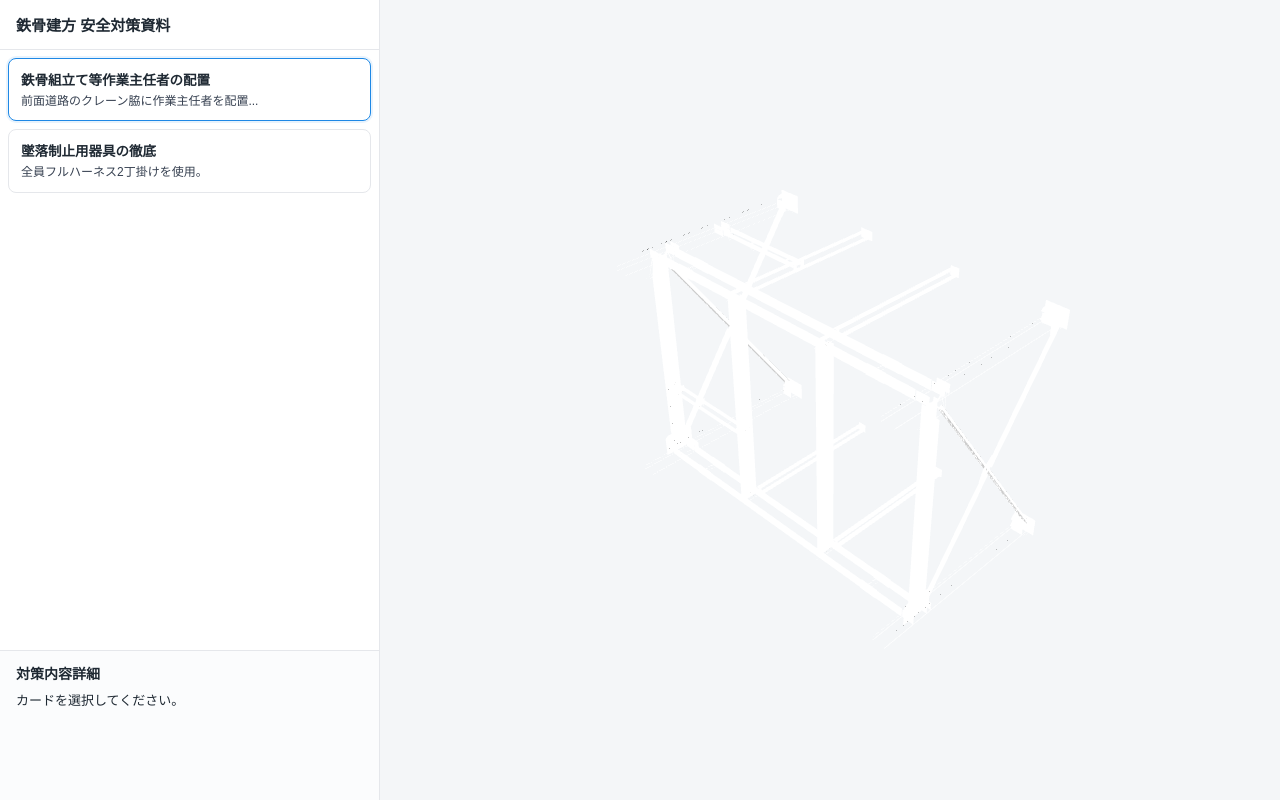
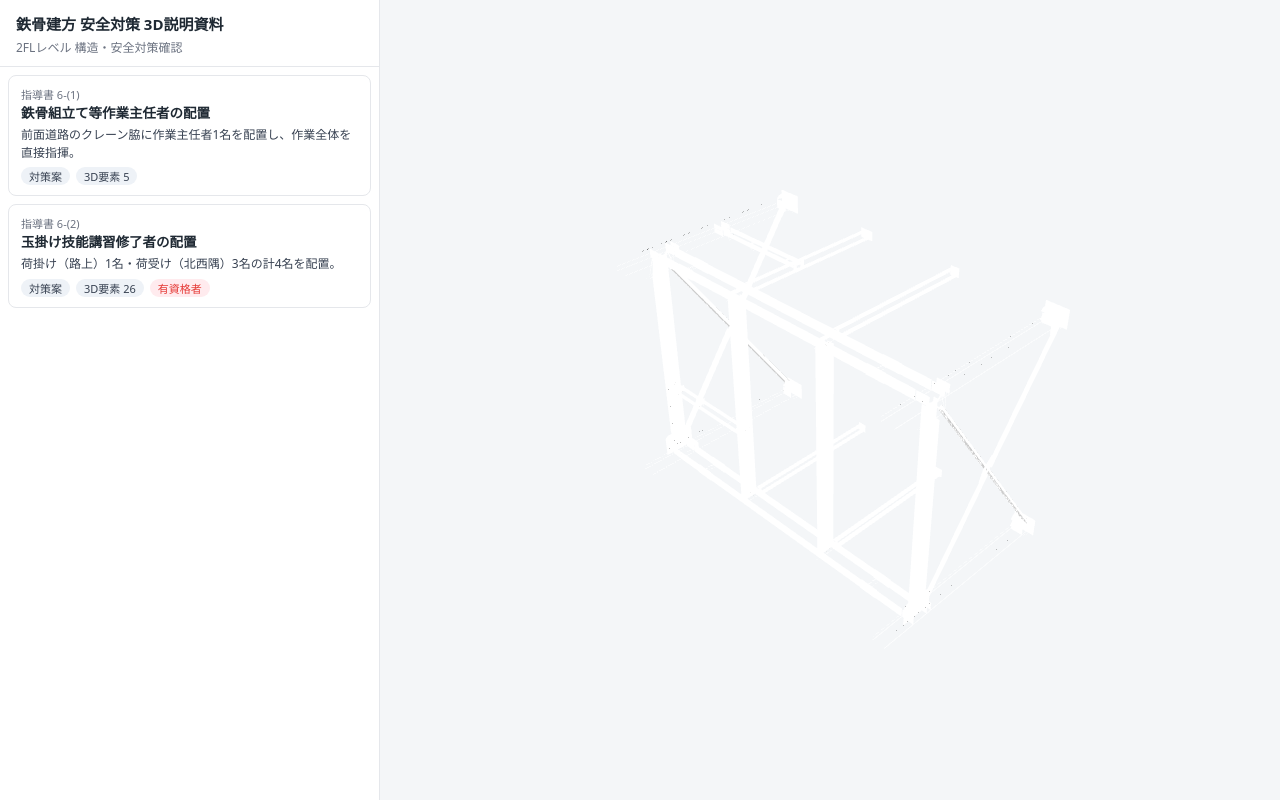
Before and after one commit to sugamiolin-code/simulation3, a plain HTML site: page index.html in a window 1280 px wide. Drawn offline with nearby package versions, Linux system fonts and the light colour scheme; animation ran at ten frames a second.

Commit message:
Update index.html

```diff
--- a/index.html
+++ b/index.html
@@ -5,24 +5,136 @@
     <meta name="viewport" content="width=device-width, initial-scale=1">
     <title>鉄骨建方 安全対策 3D説明資料</title>
     <style>
-        :root{--bg:#f4f6f8;--panel:#ffffff;--ink:#1f2933;--muted:#6b7280;--line:#e5e7eb;--accent:#1e88e5;}
-        *{box-sizing:border-box}
-        html,body{margin:0;height:100%;overflow:hidden;font-family:"Yu Gothic UI",sans-serif;color:var(--ink);background:var(--bg);font-size:14px}
-        #app{display:grid;grid-template-columns:380px 1fr;grid-template-rows:100vh;height:100vh}
-        #side{background:var(--panel);border-right:1px solid var(--line);display:flex;flex-direction:column;height:100vh}
-        #side header{padding:14px 16px 10px;border-bottom:1px solid var(--line)}
-        #side header h1{font-size:15px;margin:0 0 4px}
-        #issues{overflow:auto;flex:1;padding:8px}
-        .card{border:1px solid var(--line);border-radius:8px;padding:10px 12px;margin:0 0 8px;cursor:pointer;background:#fff}
-        .card.active{border-color:var(--accent);box-shadow:0 0 0 2px rgba(30,136,229,.1)}
-        .card .ttl{font-weight:700;font-size:13.5px;margin-bottom:4px}
-        .card .sum{font-size:12px;color:#374151;line-height:1.45}
-        #detail{border-top:1px solid var(--line);padding:12px 16px;background:#fbfcfd;min-height:150px}
-        #detail h2{font-size:14px;margin:0 0 8px}
-        .detail-content{font-size:13px;line-height:1.6}
-        #main{position:relative;background:#eee}
-        #view{width:100%;height:100%}
+        :root {
+            --bg: #f4f6f8;
+            --panel: #ffffff;
+            --ink: #1f2933;
+            --muted: #6b7280;
+            --line: #e5e7eb;
+            --accent: #1e88e5;
+            --accent2: #e53935;
+        }
+
+        * {
+            box-sizing: border-box;
+        }
+
+        html, body {
+            margin: 0;
+            height: 100%;
+            overflow: hidden;
+            /* 提供されたフォント設定を統合 */
+            font-family: "Yu Gothic UI", "Meiryo", "Hiragino Sans", "Noto Sans JP", system-ui, sans-serif;
+            color: var(--ink);
+            background: var(--bg);
+            font-size: 14px;
+        }
+
+        #app {
+            display: grid;
+            grid-template-columns: 380px 1fr;
+            grid-template-rows: 100vh;
+            height: 100vh;
+        }
+
+        #side {
+            background: var(--panel);
+            border-right: 1px solid var(--line);
+            display: flex;
+            flex-direction: column;
+            height: 100vh;
+            overflow: hidden;
+        }
+
+        #side header {
+            padding: 14px 16px 10px;
+            border-bottom: 1px solid var(--line);
+        }
+
+        #side header h1 {
+            font-size: 15px;
+            margin: 0 0 4px;
+            line-height: 1.35;
+        }
+
+        #side header .sub {
+            font-size: 12px;
+            color: var(--muted);
+        }
+
+        #issues {
+            overflow: auto;
+            flex: 1;
+            padding: 8px;
+        }
+
+        /* カードデザイン */
+        .card {
+            border: 1px solid var(--line);
+            border-radius: 8px;
+            padding: 10px 12px;
+            margin: 0 0 8px;
+            background: #fff;
+            cursor: pointer;
+            transition: box-shadow .15s;
+        }
+
+        .card:hover {
+            box-shadow: 0 2px 8px rgba(0,0,0,.08);
+        }
+
+        .card .src {
+            font-size: 11px;
+            color: var(--muted);
+            margin-bottom: 2px;
+        }
+
+        .card .ttl {
+            font-weight: 700;
+            font-size: 13.5px;
+            margin: 0 0 4px;
+            line-height: 1.35;
+        }
+
+        .card .sum {
+            font-size: 12px;
+            color: #374151;
+            line-height: 1.45;
+            margin-bottom: 6px;
+        }
+
+        .meta {
+            display: flex;
+            gap: 6px;
+            flex-wrap: wrap;
+        }
+
+        .chip {
+            font-size: 11px;
+            border-radius: 999px;
+            padding: 1px 8px;
+            background: #eef2f7;
+            color: #374151;
+        }
+
+        /* アクセントカラー用のチップ例 */
+        .chip.important {
+            background: #ffebee;
+            color: var(--accent2);
+        }
+
+        #main {
+            position: relative;
+            background: #eee;
+        }
+
+        #view {
+            width: 100%;
+            height: 100%;
+            display: block;
+        }
     </style>
+    <!-- 3Dライブラリ -->
     <script src="https://cdnjs.cloudflare.com/ajax/libs/three.js/r128/three.min.js"></script>
     <script src="https://cdn.jsdelivr.net/npm/three@0.128.0/examples/js/loaders/OBJLoader.js"></script>
     <script src="https://cdn.jsdelivr.net/npm/three@0.128.0/examples/js/controls/OrbitControls.js"></script>
@@ -31,43 +143,52 @@
 <div id="app">
     <aside id="side">
         <header>
-            <h1>鉄骨建方 安全対策資料</h1>
+            <h1>鉄骨建方 安全対策 3D説明資料</h1>
+            <div class="sub">2FLレベル 構造・安全対策確認</div>
         </header>
         <div id="issues">
-            <!-- カードをクリックすると詳細が下に表示されます -->
-            <div class="card active" onclick="showDetail('主任者配置', '前面道路のクレーン脇に作業主任者を配置し、作業全体を直接指揮します。安衛則第517条に基づきます。')">
+            <div class="card">
+                <div class="src">指導書 6-(1)</div>
                 <div class="ttl">鉄骨組立て等作業主任者の配置</div>
-                <div class="sum">前面道路のクレーン脇に作業主任者を配置...</div>
+                <div class="sum">前面道路のクレーン脇に作業主任者1名を配置し、作業全体を直接指揮。</div>
+                <div class="meta">
+                    <span class="chip">対策案</span>
+                    <span class="chip">3D要素 5</span>
+                </div>
             </div>
-            <div class="card" onclick="showDetail('フルハーネス使用', '高所作業者全員がフルハーネス型墜落制止用器具を着用。2丁掛けフックを徹底します。')">
-                <div class="ttl">墜落制止用器具の徹底</div>
-                <div class="sum">全員フルハーネス2丁掛けを使用。</div>
+            <div class="card">
+                <div class="src">指導書 6-(2)</div>
+                <div class="ttl">玉掛け技能講習修了者の配置</div>
+                <div class="sum">荷掛け（路上）1名・荷受け（北西隅）3名の計4名を配置。</div>
+                <div class="meta">
+                    <span class="chip">対策案</span>
+                    <span class="chip">3D要素 26</span>
+                    <span class="chip important">有資格者</span>
+                </div>
             </div>
         </div>
-        <div id="detail">
-            <h2>対策内容詳細</h2>
-            <div id="detail-text" class="detail-content">カードを選択してください。</div>
-        </div>
     </aside>
-    <main id="main"><div id="view"></div></main>
+    <main id="main">
+        <div id="view"></div>
+    </main>
 </div>
 
 <script>
-    // 詳細表示の切り替え
-    function showDetail(title, text) {
-        document.getElementById('detail-text').innerHTML = `<strong>${title}</strong><br>${text}`;
-        document.querySelectorAll('.card').forEach(c => c.classList.remove('active'));
-        event.currentTarget.classList.add('active');
-    }
-
     const container = document.getElementById('view');
     const scene = new THREE.Scene();
     scene.background = new THREE.Color(0xf4f6f8);
+
     const camera = new THREE.PerspectiveCamera(45, container.clientWidth / container.clientHeight, 0.1, 100000);
+    camera.position.set(200, 200, 200);
+
     const renderer = new THREE.WebGLRenderer({ antialias: true });
+    renderer.setPixelRatio(window.devicePixelRatio);
     renderer.setSize(container.clientWidth, container.clientHeight);
     container.appendChild(renderer.domElement);
+
     const controls = new THREE.OrbitControls(camera, renderer.domElement);
+    controls.enableDamping = true;
+
     scene.add(new THREE.AmbientLight(0xffffff, 0.8));
     const dirLight = new THREE.DirectionalLight(0xffffff, 0.6);
     dirLight.position.set(100, 200, 100);
@@ -84,11 +205,24 @@
         scene.add(object);
         const maxDim = Math.max(size.x, size.y, size.z);
         camera.position.set(maxDim * 1.5, maxDim * 1.5, maxDim * 1.5);
+        camera.lookAt(0, 0, 0);
         controls.update();
+    }, undefined, function (error) {
+        console.error('An error happened while loading the OBJ file:', error);
     });
 
-    function animate() { requestAnimationFrame(animate); controls.update(); renderer.render(scene, camera); }
+    function animate() {
+        requestAnimationFrame(animate);
+        controls.update();
+        renderer.render(scene, camera);
+    }
     animate();
+
+    window.addEventListener('resize', () => {
+        camera.aspect = container.clientWidth / container.clientHeight;
+        camera.updateProjectionMatrix();
+        renderer.setSize(container.clientWidth, container.clientHeight);
+    });
 </script>
 </body>
 </html>
```
